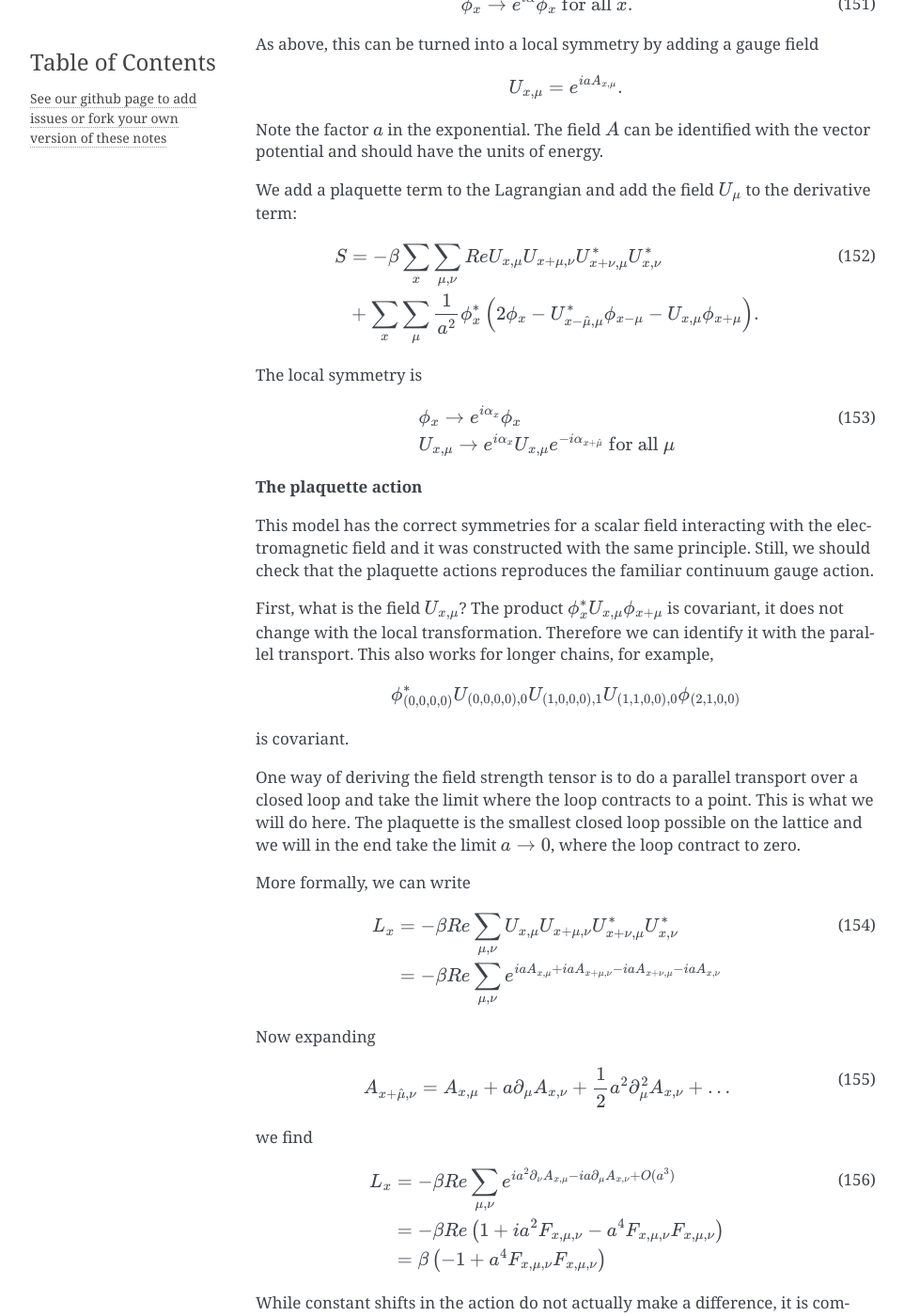
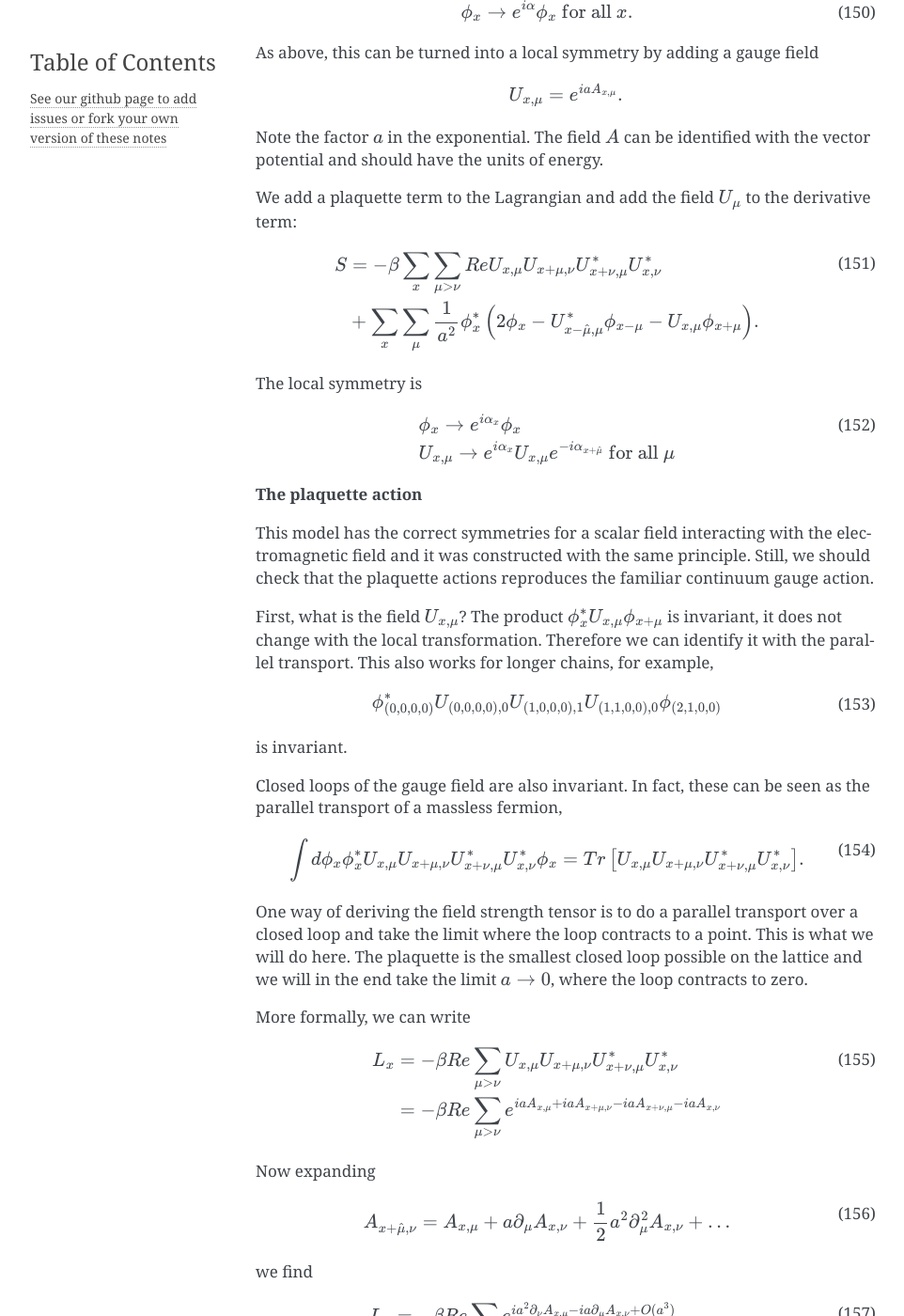
Before and after one commit to rantahar/Lattice-Field-Theory, a Sphinx documentation site: the page built from source/index.rst, in a window 1280 px wide and 1400 px high, scrolled down 37300 px. Shown: the whole window at 94% size, without its empty margins (148-1110 px from the left). Built offline with Sphinx 7.4.7, drawn with Linux system fonts in a browser that asks for light colours; pages that are not in the unit, such as notebooks, are missing from menus; some of the changed text lies outside the part shown.

Commit message:
More gauge fields

```diff
--- a/source/index.rst
+++ b/source/index.rst
@@ -1491,13 +1491,9 @@
 :math:`y<f(x)`.
 
 .. math::
-   I \approx \frac{(b-a)(y_{max}-y_{min})}{N} \sum_{i=0}^N p(y_i < f(x_i))
-   :label:
-
-Since the propability is always :math:`f(x_i)/(y_{max}-y_{min})` simplifies to
-
-.. math::
-   I \approx \frac{b-a}{N} \sum_{i=0}^N f(x_i)
+   I &\approx \frac{(b-a)(y_{max}-y_{min})}{N} \sum_{i=0}^N \delta(y_i < f(x_i))\\
+   &\approx \frac{(b-a)(y_{max}-y_{min})}{N} \sum_{i=0}^N \frac{f(x_i)}{y_{max}-y_{min}}\\
+   &\approx \frac{b-a}{N} \sum_{i=0}^N f(x_i)
    :label:
 
 In the 1D case this this is not the most efficient method, but for large
@@ -1779,7 +1775,7 @@
 the action. Let's look at the following action for spins :math:`s = \pm 1`
 
 .. math::
-   S = -\beta \sum_x \sum_{\mu,\nu} s_x s_{x+\mu} s_{x+\mu+\nu} s_{x+\nu}.
+   S = -\beta \sum_x \sum_{\mu>\nu} s_x s_{x+\mu} s_{x+\mu+\nu} s_{x+\nu}.
    :label:
 
 The kinetic term consists of a product of spins around a single lattice square,
@@ -1800,7 +1796,7 @@
 two sites, :math:`s_{x,\mu} = \pm 1`.
 
 .. math::
-   S = -\beta \sum_x \sum_{\mu,\nu} s_{x,\mu} s_{x+\mu,\nu} s_{x+\nu, \mu} s_{x,\nu}.
+   S = -\beta \sum_x \sum_{\mu>\nu} s_{x,\mu} s_{x+\mu,\nu} s_{x+\nu, \mu} s_{x,\nu}.
    :label:
 
 This does not look very different, but the transformation is now
@@ -1825,7 +1821,7 @@
 multiplying with it in the derivative term.
 
 .. math::
-   S &= -\beta \sum_x \sum_{\mu,\nu} s_{x,\mu} s_{x+\mu,\nu} s_{x+\nu, \mu} s_{x,\nu}\\
+   S &= -\beta \sum_x \sum_{\mu>\nu} s_{x,\mu} s_{x+\mu,\nu} s_{x+\nu, \mu} s_{x,\nu}\\
      &+ \sum_x \sum_\mu \frac {1}{a^2} \phi_x \left ( 2\phi_x - s_{x-\hat\mu,\mu}\phi_{x-\mu} - s_{x,\mu}\phi_{x+\mu} \right ).
    :label:
 
@@ -1866,7 +1862,7 @@
 add the field :math:`U_\mu` to the derivative term:
 
 .. math::
-   S &= -\beta \sum_x \sum_{\mu,\nu} Re U_{x,\mu} U_{x+\mu,\nu} U^*_{x+\nu, \mu} U^*_{x,\nu}\\
+   S &= -\beta \sum_x \sum_{\mu>\nu} Re U_{x,\mu} U_{x+\mu,\nu} U^*_{x+\nu, \mu} U^*_{x,\nu}\\
      &+ \sum_x \sum_\mu \frac {1}{a^2} \phi^*_x \left ( 2\phi_x - U^*_{x-\hat\mu,\mu}\phi_{x-\mu} - U_{x,\mu}\phi_{x+\mu} \right ).
    :label:
 
@@ -1887,25 +1883,34 @@
 continuum gauge action.
 
 First, what is the field :math:`U_{x,\mu}`?
-The product :math:`\phi^*_xU_{x,\mu}\phi_{x+\mu}` is covariant, it does not
+The product :math:`\phi^*_xU_{x,\mu}\phi_{x+\mu}` is invariant, it does not
 change with the local transformation. Therefore we can identify it with the
 parallel transport. This also works for longer chains, for example,
 
 .. math::
    \phi^*_{(0,0,0,0)}U_{(0,0,0,0),0}U_{(1,0,0,0),1}U_{(1,1,0,0),0}\phi_{(2,1,0,0)}
-is covariant.
+   :label:
+is invariant.
+
+Closed loops of the gauge field are also invariant. In fact, these can
+be seen as the parallel transport of a massless fermion,
+
+.. math::
+   \int d\phi_x \phi^*_{x}U_{x,\mu} U_{x+\mu,\nu} U^*_{x+\nu, \mu} U^*_{x,\nu}\phi_{x}
+    = Tr \left [ U_{x,\mu} U_{x+\mu,\nu} U^*_{x+\nu, \mu} U^*_{x,\nu} \right ].
+   :label:
 
 One way of deriving the field strength tensor is to do a parallel transport over a
 closed loop and take the limit where the loop contracts to a point. This is
 what we will do here. The plaquette is the smallest closed loop possible on the
 lattice and we will in the end take the limit :math:`a\to0`, where the loop
-contract to zero.
+contracts to zero.
 
 More formally, we can write
 
 .. math::
-   L_x &= -\beta Re \sum_{\mu,\nu} U_{x,\mu} U_{x+\mu,\nu} U^*_{x+\nu, \mu} U^*_{x,\nu}\\
-   &= -\beta Re \sum_{\mu,\nu} e^{iaA_{x,\mu} + iaA_{x+\mu,\nu}-iaA_{x+\nu, \mu}-iaA_{x,\nu}}\\
+   L_x &= -\beta Re \sum_{\mu>\nu} U_{x,\mu} U_{x+\mu,\nu} U^*_{x+\nu, \mu} U^*_{x,\nu}\\
+   &= -\beta Re \sum_{\mu>\nu} e^{iaA_{x,\mu} + iaA_{x+\mu,\nu}-iaA_{x+\nu, \mu}-iaA_{x,\nu}}\\
    :label:
 
 Now expanding
@@ -1945,6 +1950,84 @@
 The results for :math:`SU(3)` generalize to any :math:`SU(N)`.
 
 
+Non-Abelian Gauge Fields
+--------------------------
+
+The U(1) gauge field is Abelian, meaning that
+
+.. math::
+   A_{x,\mu} A_{y,\nu} = A_{y,\nu} A_{x,\mu}
+   :label:
+
+The weak and strong nuclear forces are governed by a non-Abelian symmetry.
+Again, starting from a scalar matter field :math:`\phi_x`, but this is now a vector
+with :math:`N` indexes,
+
+.. math::
+   S = \sum_x \sum_\mu \frac {1}{a^2} \phi^\dagger_x \left ( 2\phi_x - \phi_{x-\hat\mu} - \phi_{x+\mu} \right ).
+   :label:
+
+the global symmetry is
+
+.. math::
+   &\phi_x \to \Lambda \phi_x \textrm{ for all } x \textrm{, and therefore } \\
+   &\phi_x^\dagger \to \phi_x^\dagger \Lambda^\dagger \textrm{ for all } x\\
+   &\Lambda^\dagger \Lambda = 1
+   :label:
+
+This in principle incorporates the U(1) symmetry, which is still a global symmetry.
+It can be separated and have a different coupling, so we consider it a separate interaction.
+This is achieved by requiring
+
+.. math::
+   \det \left ( \Lambda \right ) = 1.
+   :label:
+
+Thus the matrix :math:`\lambda` is a member of the :math:`SU(N)` symmetry group.
+
+The symmetry is made local using a gauge matrix :math:`U_{x,\mu}` as above.
+The gauge invariant action is
+
+.. math::
+   S &= -\beta \sum_x \sum_{\mu>\nu}
+   \left( 1 - \frac {1}{N} Re Tr U_{x,\mu} U_{x+\mu,\nu} U^*_{x+\nu, \mu} U^*_{x,\nu} \right )\\
+     &+ \sum_x \sum_\mu \frac {1}{a^2} \phi^\dagger_x \left ( 2\phi_x - U^\dagger_{x-\hat\mu,\mu}\phi_{x-\hat\mu} - U_{x,\mu}\phi_{x+\mu} \right ).
+   :label:
+
+
+The gauge matrix is a special unitary matrix,
+
+.. math::
+   &\det \left ( U_{x,\mu} \right ) = 1 \\
+   &U_{x,\mu}^\dagger U_{x,\mu} = 1
+   :label:
+
+and it can be written as
+
+.. math::
+   U = e^{i aA_{x,\mu}}.
+   :label:
+
+The color vector potential :math:`A_{x,\mu}` is a traceless, antihermitean matrix, and it is a member
+of a Lie algebra. The continuum action has the same form as in the U(1) case (equation :eq:`u1plaquetteaction`),
+
+.. math::
+   L_x = Tr F_{x, \mu\nu}F_{x, \mu\nu}
+   :label:
+
+
+.. container:: note
+
+   **Exercise**
+
+   1. Check that the plaquette action generates the correct continuum action.
+   Note that it this case :math:`\left[ A_{x,\mu}, A_{y,\nu} \right] \neq 0`.
+
+
+
+
+
+
 
 
 
```
Also changed, not shown: other parts of source/index.rst (+3 -3 lines).
